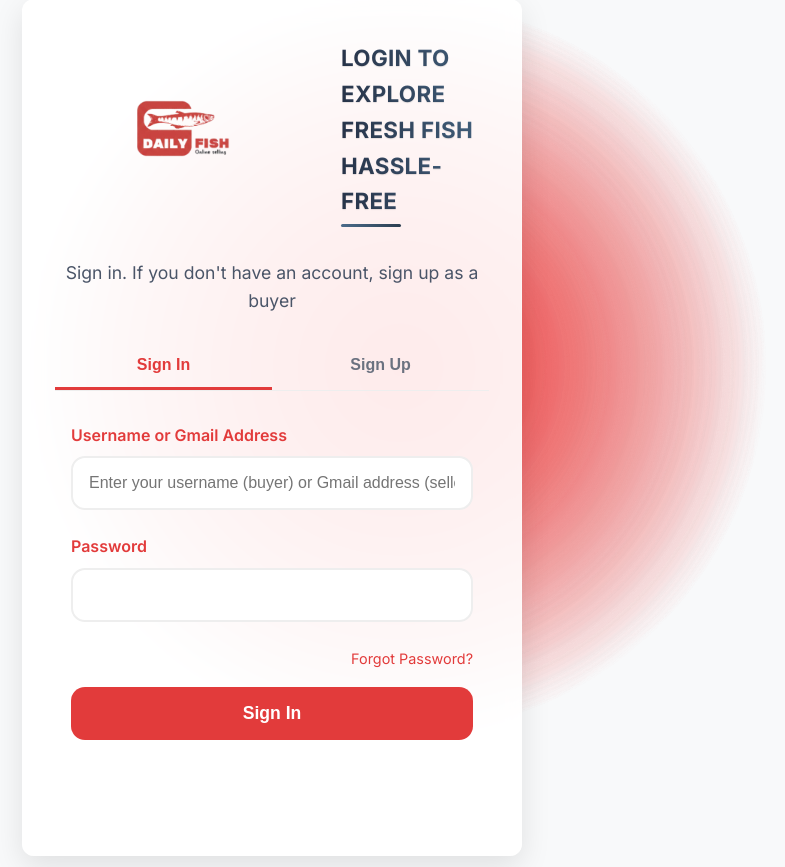
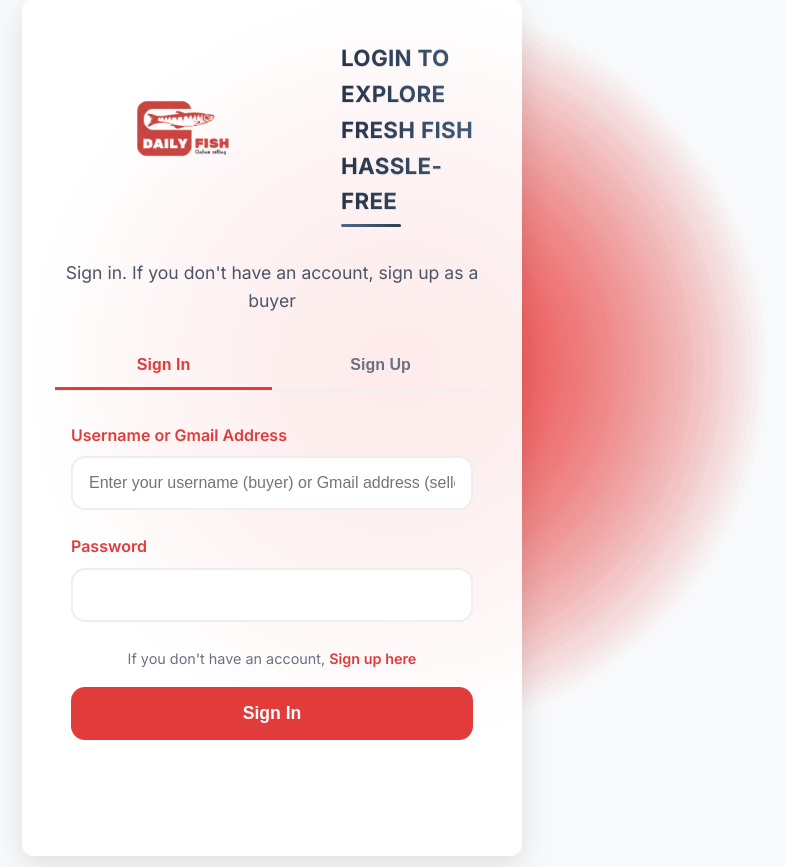
Before and after one commit to jvybatuto-coder/daily-fish, a Django app: page /login/ in a window 1280 px wide. Shown: the part 33-900 px from the top of the page, without its empty margins (368-1153 px from the left). Run offline with Django 5.2, Linux system fonts and the light colour scheme.

Commit message:
Update login page: remove forgot password and add signup/signin links

```diff
--- a/myproject/templates/login.html
+++ b/myproject/templates/login.html
@@ -286,17 +286,41 @@
             cursor: not-allowed;
             transform: none;
         }
-        .forgot-link {
-            text-align: right;
+        .signup-link {
+            text-align: center;
             margin-top: 0.5rem;
         }
-        .forgot-link a {
+        .signup-link span {
+            color: #6b7280;
+            font-size: 0.9rem;
+        }
+        .signup-link a {
             color: #e23b3b;
             text-decoration: none;
+            font-weight: 600;
+            transition: all 0.3s ease;
+        }
+        .signup-link a:hover {
+            text-decoration: underline;
+            color: #c41e1e;
+        }
+        .signin-link {
+            text-align: center;
+            margin-top: 0.5rem;
+        }
+        .signin-link span {
+            color: #6b7280;
             font-size: 0.9rem;
         }
-        .forgot-link a:hover {
+        .signin-link a {
+            color: #e23b3b;
+            text-decoration: none;
+            font-weight: 600;
+            transition: all 0.3s ease;
+        }
+        .signin-link a:hover {
             text-decoration: underline;
+            color: #c41e1e;
         }
         .form-section {
             position: absolute;
@@ -636,8 +660,8 @@
                     <label for="login-password" class="form-label">Password</label>
                     <input type="password" id="login-password" name="password" class="form-input" required aria-label="Enter your password">
                 </div>
-                <div class="forgot-link">
-                    <a href="#" onclick="showError('Forgot password feature coming soon!')">Forgot Password?</a>
+                <div class="signup-link">
+                    <span>If you don't have an account, <a href="#" onclick="switchTab('signup'); return false;" style="color: #e23b3b; text-decoration: none; font-weight: 600;">Sign up here</a></span>
                 </div>
                 <button type="submit" class="submit-btn">Sign In</button>
             </form>
@@ -673,6 +697,9 @@
                     <div id="password-match" class="text-sm text-red-600 mt-1 pl-2 hidden">
                         Passwords do not match
                     </div>
+                </div>
+                <div class="signin-link">
+                    <span>Already have an account? <a href="#" onclick="switchTab('signin'); return false;" style="color: #e23b3b; text-decoration: none; font-weight: 600;">Sign in here</a></span>
                 </div>
                 <button type="submit" class="submit-btn">Sign Up</button>
             </form>
```
